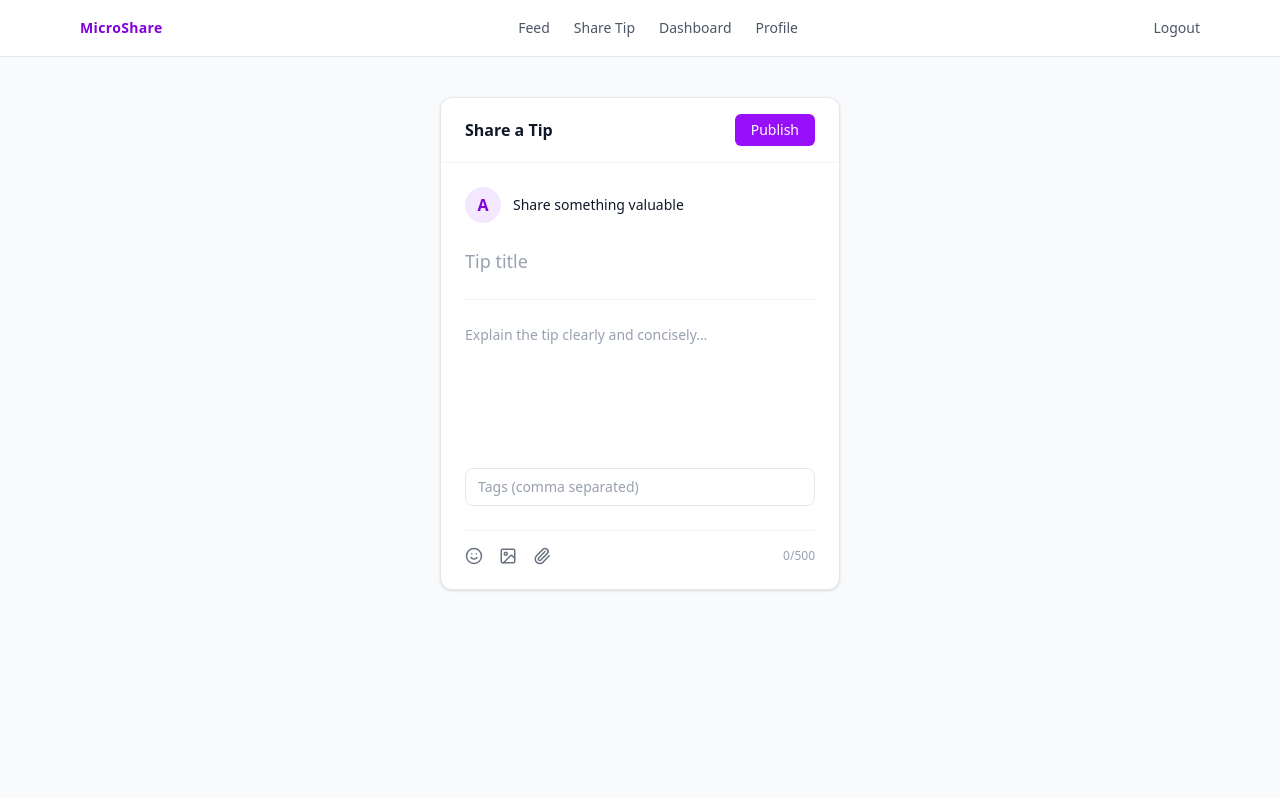
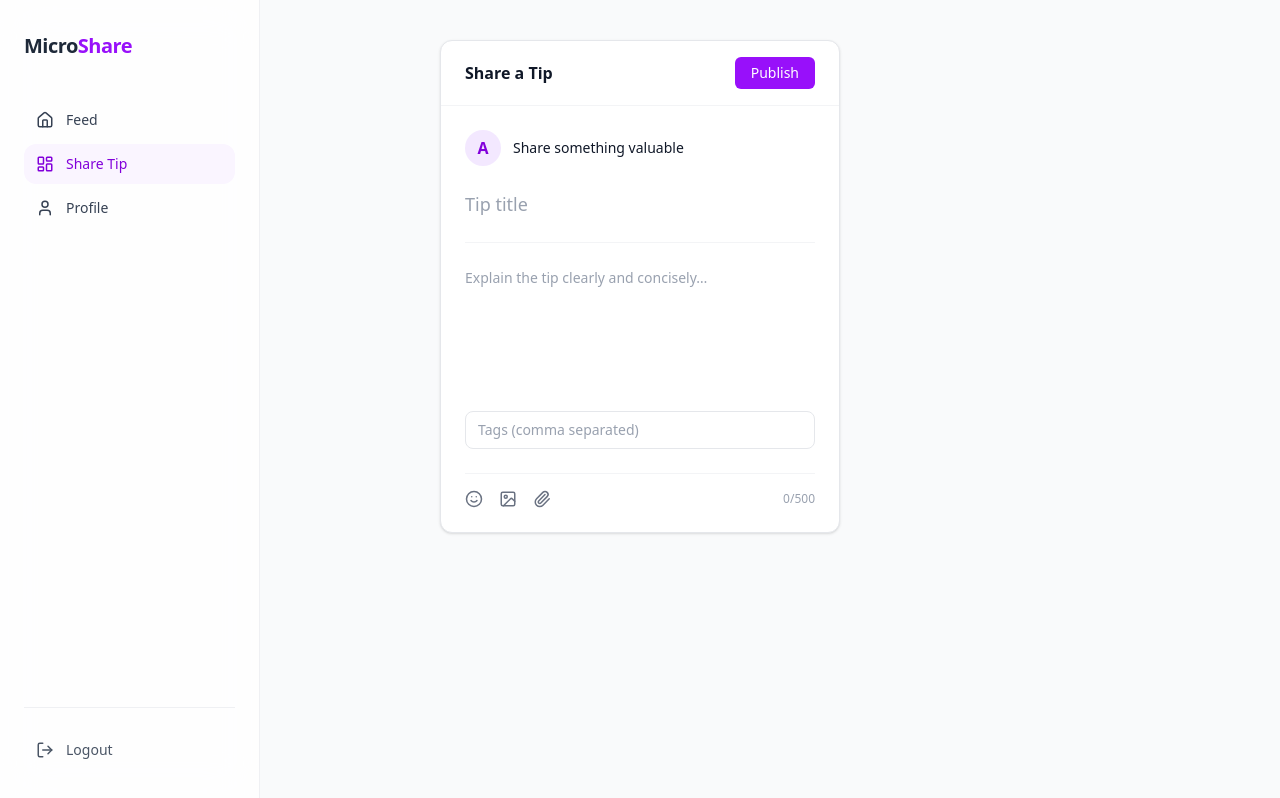
Before and after one commit to Anisha2123/MicroShare, a React app in the folder frontend/: page /create-tip in a window 1280 px wide. Shown: the top 798 px of the page. Built offline with nearby package versions, Linux system fonts and the light colour scheme; sample sign-in values are in the browser's storage; the HTML template or start-up script is replaced by a standard one.

Commit message:
rightside bar update don feed ...

```diff
--- a/frontend/src/App.tsx
+++ b/frontend/src/App.tsx
@@ -21,7 +21,7 @@ const App = () => {
     <Router>
       <div className="bg-gray-50 min-h-screen text-gray-800">
         {/* Show Navbar only if logged in */}
-        {token && <Navbar />}
+        {/* {token && <Navbar />} */}
 
         <Routes>
           {/* Public Routes */}
@@ -62,7 +62,7 @@ const App = () => {
             }
           />
           {/* Default route */}
-          {/* <Route path="*" element={<Navigate to={token ? "/dashboard" : "/"} replace />} /> */}
+          <Route path="*" element={<Navigate to={token ? "/profile:userId" : "/"} replace />} />
 
         </Routes>
         <MobileBottomNav />
--- a/frontend/src/components/ProfileSidebar.tsx
+++ b/frontend/src/components/ProfileSidebar.tsx
@@ -10,6 +10,8 @@ import {
 import { NavLink } from "react-router-dom";
 
 export default function ProfileSidebar() {
+
+  const userId = localStorage.getItem("userId")
   return (
     <aside
   className="
@@ -36,7 +38,7 @@ export default function ProfileSidebar() {
         {/* <SidebarItem to="/saved" icon={<Bookmark size={18} />} label="Saved" /> */}
         {/* <SidebarItem to="/followers" icon={<Users size={18} />} label="Followers" /> */}
         {/* <SidebarItem to="/following" icon={<Users size={18} />} label="Following" /> */}
-                <SidebarItem to="/profile" icon={<User size={18} />} label="Profile" />
+                <SidebarItem to={`/profile/${userId}`} icon={<User size={18} />} label="Profile" />
         {/* <SidebarItem to="/settings" icon={<Settings size={18} />} label="Settings" /> */}
       </nav>
 
--- a/frontend/src/components/feed/RightSidebar.tsx
+++ b/frontend/src/components/feed/RightSidebar.tsx
@@ -27,6 +27,8 @@ export default function RightSidebar({
       bg-white
       rounded-2xl
       flex-col
+      gap-5
+
     "
   >
     {/* 🔝 TOP */}
--- a/frontend/src/pages/CreateTip.tsx
+++ b/frontend/src/pages/CreateTip.tsx
@@ -2,7 +2,7 @@ import { useState, useRef } from "react";
 import { useNavigate } from "react-router-dom";
 import { createTip } from "../services/api";
 import { Smile, Image, Paperclip, X } from "lucide-react";
-
+import ProfileSidebar from "../components/ProfileSidebar";
 const MAX_CHARS = 500;
 
 export default function CreateTip() {
@@ -84,7 +84,10 @@ export default function CreateTip() {
 
 
   return (
-   <div className="min-h-screen bg-gray-50 flex justify-center px-4 py-10">
+    <>
+    <ProfileSidebar />
+    <div className="min-h-screen bg-gray-50 flex justify-center px-4 py-10">
+
   <div className="w-full max-w-100">
 
     {/* Card */}
@@ -248,6 +251,8 @@ export default function CreateTip() {
     </div>
   </div>
 </div>
+    </>
+
 
 
 
--- a/frontend/src/pages/Feed.tsx
+++ b/frontend/src/pages/Feed.tsx
@@ -213,7 +213,7 @@ const replyToComment = async (
 
   return (
     <>
-      <div className="min-h-screen bg-gray-100 py-0">
+      <div className="min-h-screen bg-gray-100 w-full py-0">
         <div className="max-w-7xl mx-auto grid grid-cols-12 gap-6">
 
         {/* LEFT SIDEBAR */}
```
Also changed, not shown: 1 other file (tests, documents, lock files or other folders).
